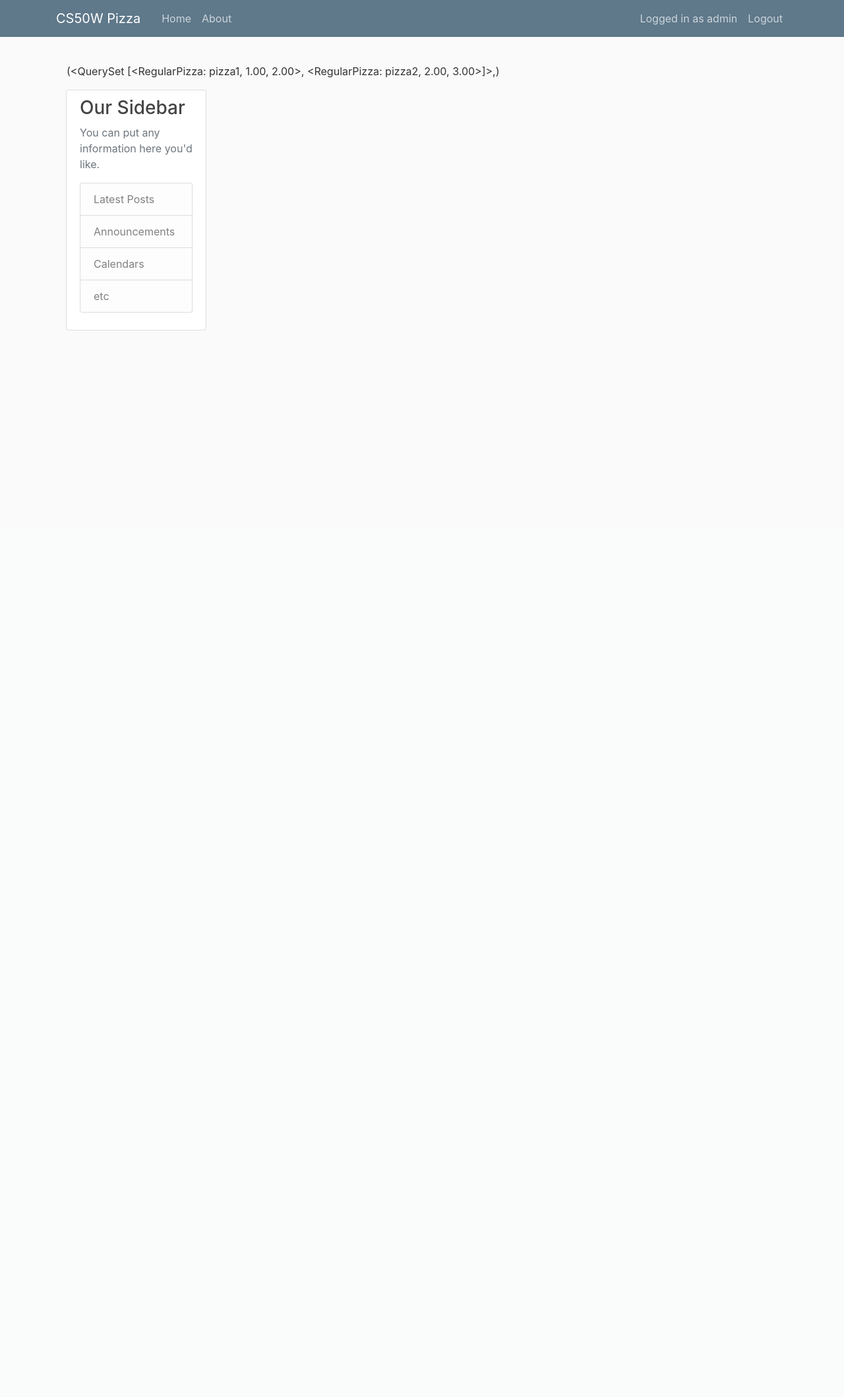
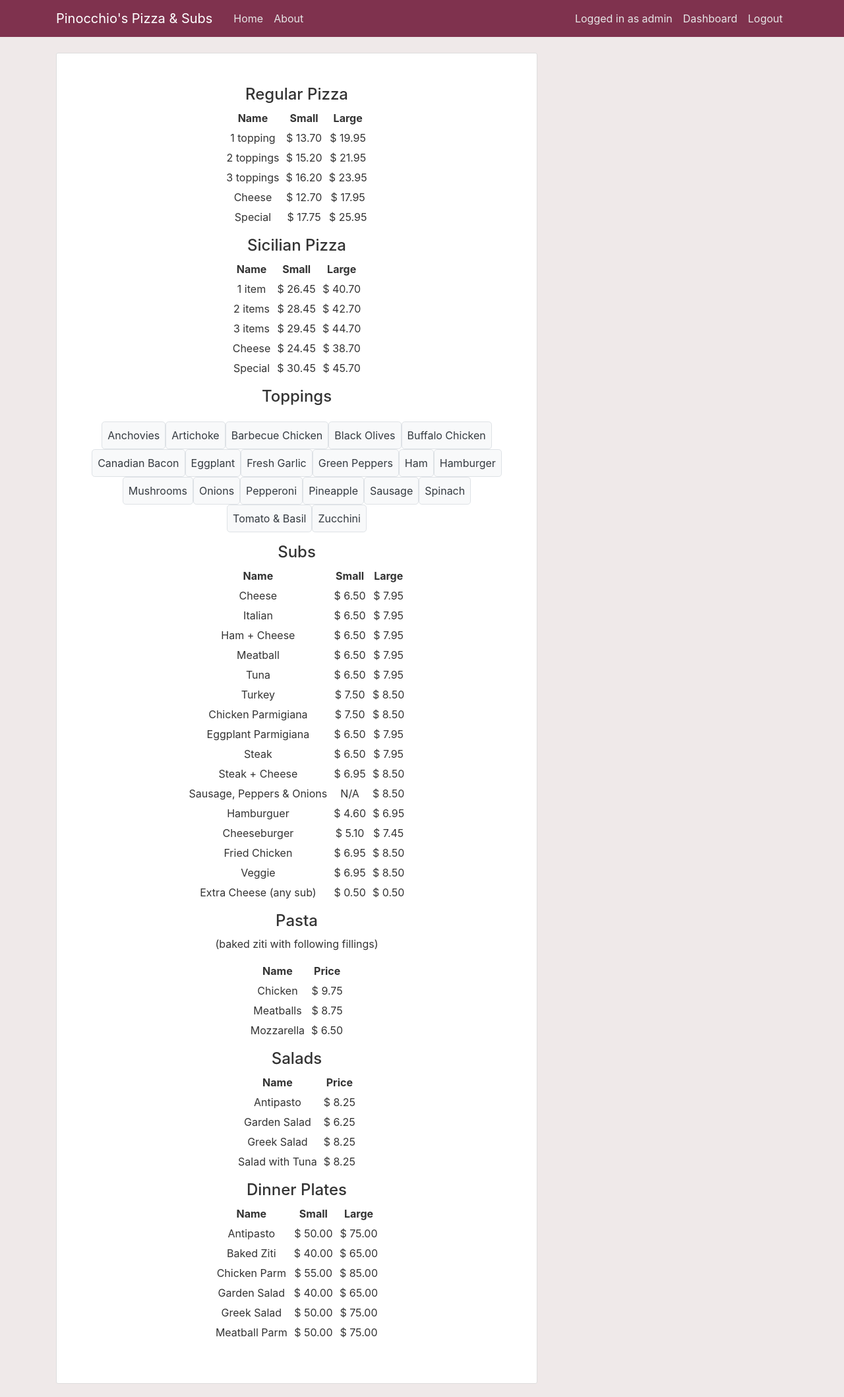
Before and after one commit to guipalazzo87/cs50w_project3, a Django app: page / in a window 1280 px wide. Shown: the whole page at 66% size. Before the commit the page ends 501 px from the top, so only its background shows below. Run offline with Django 3.2, Linux system fonts and the light colour scheme; a user stored in the database is signed in; data comes from the database, SQL or seed files in the repository; some libraries are stand-ins or nearby versions.

Commit message:
menu (display and adding) and registration
Finished 1st milestone: The homepage displays the menu, it is possible to add new itens via dashboard (Django Admin Page) and the Django Authentication Module works for user registration, login and logout.

```diff
--- a/orders/models.py
+++ b/orders/models.py
@@ -27,41 +27,41 @@ class SicilianPizza(models.Model):
         return f'{self.name}, {self.priceSmall}, {self.priceLarge}'
 
 class PizzaTopping(models.Model):
-    topping = models.CharField(max_length=50)
+    name = models.CharField(max_length=50)
 
     def __str__(self):
-        return f'{self.topping}'
+        return f'{self.name}'
 
 
 class Sub(models.Model):
-    filling = models.CharField(max_length=50)
+    name = models.CharField(max_length=50)
     priceSmall = models.DecimalField(max_digits=4,decimal_places=2,null=True,blank=True)
     priceLarge = models.DecimalField(max_digits=4,decimal_places=2,null=True,blank=True)
 
     def __str__(self):
-        return f'{self.filling}, {self.priceSmall}, {self.priceLarge}'
+        return f'{self.name}, {self.priceSmall}, {self.priceLarge}'
 
 
 class Pasta(models.Model):
-    filling = models.CharField(max_length=50)
-    price = models.DecimalField(max_digits=4,decimal_places=2,null=True)
+    name = models.CharField(max_length=50)
+    priceLarge = models.DecimalField(max_digits=4,decimal_places=2,null=True)
 
     def __str__(self):
-        return f'{self.filling}, {self.price}'
+        return f'{self.name}, {self.priceLarge}'
 
 
 class Salad(models.Model):
-    filling = models.CharField(max_length=50)
-    price = models.DecimalField(max_digits=4,decimal_places=2,null=True)
+    name = models.CharField(max_length=50)
+    priceLarge = models.DecimalField(max_digits=4,decimal_places=2,null=True)
 
     def __str__(self):
-        return f'{self.filling}, {self.price}'
+        return f'{self.name}, {self.priceLarge}'
 
 
 class DinnerPlatter(models.Model):
-    filling = models.CharField(max_length=50)
+    name = models.CharField(max_length=50)
     priceSmall = models.DecimalField(max_digits=4,decimal_places=2,null=True,blank=True)
     priceLarge = models.DecimalField(max_digits=4,decimal_places=2,null=True,blank=True)
 
     def __str__(self):
-        return f'{self.filling}, {self.priceSmall}, {self.priceLarge}'
+        return f'{self.name}, {self.priceSmall}, {self.priceLarge}'
--- a/orders/static/orders/main.css
+++ b/orders/static/orders/main.css
@@ -1,23 +1,28 @@
 body {
-  background: #fafafa;
+  background: #efe9e9;
   color: #333333;
   margin-top: 5rem;
 }
 
 h1, h2, h3, h4, h5, h6 {
-  color: #444444;
+  color: #333333;
 }
 
 ul {
   margin: 0;
 }
 
+td {
+  padding: 5px;
+  padding-bottom: 1px;
+}
+
 .bg-steel {
-  background-color: #5f788a;
+  background-color: #7f324e;
 }
 
 .site-header .navbar-nav .nav-link {
-  color: #cbd5db;
+  color: #e6e6e6;
 }
 
 .site-header .navbar-nav .nav-link:hover {
--- a/orders/templates/orders/base.html
+++ b/orders/templates/orders/base.html
@@ -12,7 +12,7 @@
     {% if title %}
         <title>{{ title }}</title>
     {% else %}
-        <title>CS50W Pizza</title>
+        <title>Pinocchio's</title>
     {% endif %}
     <!-- End title block -->
 </head>
@@ -20,7 +20,7 @@
     <header class="site-header">
       <nav class="navbar navbar-expand-md navbar-dark bg-steel fixed-top">
         <div class="container">
-          <a class="navbar-brand mr-4" href="{% url 'index' %}">CS50W Pizza</a>
+          <a class="navbar-brand mr-4" href="{% url 'index' %}">Pinocchio's Pizza & Subs</a>
           <button class="navbar-toggler" type="button" data-toggle="collapse" data-target="#navbarToggle" aria-controls="navbarToggle" aria-expanded="false" aria-label="Toggle navigation">
           <span class="navbar-toggler-icon"></span>
           </button>
@@ -34,6 +34,9 @@
               <!-- If user is authenticared, will show user name and logout -->
               {% if user.is_authenticated %}
                 <a class="nav-item nav-link" href="#">Logged in as {{ user.username}}</a>
+                {% if user.is_superuser %}
+                  <a class="nav-item nav-link" href="/admin">Dashboard</a>
+                {% endif %}
                 <a class="nav-item nav-link" href="{% url 'logout' %}">Logout</a>
               {% else %}
                 <a class="nav-item nav-link" href="{% url 'login' %}">Login</a>
@@ -62,6 +65,8 @@
           {% endblock %}
           <!-- End content block -->
         </div>
+
+        <!-- Side Bar
         <div class="col-md-4">
           <div class="content-section">
             <h3>Our Sidebar</h3>
@@ -74,6 +79,7 @@
               </ul>
             </p>
           </div>
+          -->
         </div>
       </div>
     </main>
--- a/orders/templates/orders/index.html
+++ b/orders/templates/orders/index.html
@@ -1,15 +1,165 @@
 {% extends "orders/base.html" %}
 {% block content %}
-<div class='p-3'>
+<div class='content-section p-5'>
 
-    {{ RegularPizza }}
+  <table class='table-small w-auto mx-auto text-center mb-3'>
+    <h4 class='text-center'>Regular Pizza</h4>
+    <thead class='thead-light'>
+      <tr>
+        <th>Name</th>
+        <th>Small</th>
+        <th>Large</th>
+      </tr>
+    </thead>
+    <tbody>
+        {% for i in RegularPizza %}
+      <tr>
+        <td>{{ i.name }}</td>
+        {% if i.priceSmall %}
+          <td>$ {{ i.priceSmall }}</td>
+        {% endif %}
+        {% if i.priceLarge %}
+          <td>$ {{ i.priceLarge }}</td>
+        {% endif %}
+        {% endfor %}
+      </tr>
+    </tbody>
+  </table>
+
+<table class='table-small w-auto mx-auto text-center mb-3'>
+    <h4 class='text-center'>Sicilian Pizza</h4>
+    <thead class='thead-light'>
+      <tr>
+        <th>Name</th>
+        <th>Small</th>
+        <th>Large</th>
+      </tr>
+    </thead>
+    <tbody>
+        {% for i in SicilianPizza %}
+      <tr>
+        <td>{{ i.name }}</td>
+        {% if i.priceSmall %}
+          <td>$ {{ i.priceSmall }}</td>
+        {% endif %}
+        {% if i.priceLarge %}
+          <td>$ {{ i.priceLarge }}</td>
+        {% endif %}
+        {% endfor %}
+      </tr>
+    </tbody>
+  </table>
+
+<table class='table-small w-auto mx-auto text-center mb-3'>
+    <h4 class='text-center'>Toppings</h4>
+  </table>
+
+<div class="d-flex mb-3 text-dark flex-wrap justify-content-center">
+  {% for i in Toppings %}
+    <div class="p-2 bg-light border rounded-lg justify-content hoverable">
+    {{ i.name }}
+    </div>
+  {% endfor %}
+</div>
+
+<table class='table-small w-auto mx-auto text-center mb-3'>
+    <h4 class='text-center'>Subs</h4>
+    <thead class='thead-light'>
+      <tr>
+        <th>Name</th>
+        <th>Small</th>
+        <th>Large</th>
+      </tr>
+    </thead>
+    <tbody>
+        {% for i in Sub %}
+      <tr>
+        <td>{{ i.name }}</td>
+        {% if i.priceSmall == None %}
+          <td>N/A</td>
+        {% else %}
+          <td>$ {{ i.priceSmall }}</td>
+        {% endif %}
+        {% if i.priceLarge %}
+          <td>$ {{ i.priceLarge }}</td>
+        {% endif %}
+        {% endfor %}
+      </tr>
+    </tbody>
+  </table>
+
+<table class='table-small w-auto mx-auto text-center mb-3'>
+    <h4 class='text-center'>Pasta</h4>
+    <p class='text-center'>(baked ziti with following fillings)</p>
+    <thead class='thead-light'>
+      <tr>
+        <th>Name</th>
+        <th>Price</th>
+      </tr>
+    </thead>
+    <tbody>
+        {% for i in Pasta %}
+      <tr>
+        <td>{{ i.name }}</td>
+        {% if i.priceSmall %}
+          <td>$ {{ i.priceSmall }}</td>
+        {% endif %}
+        {% if i.priceLarge %}
+          <td>$ {{ i.priceLarge }}</td>
+        {% endif %}
+        {% endfor %}
+      </tr>
+    </tbody>
+  </table>
 
 
-    {{ context }}
+<table class='table-small w-auto mx-auto text-center mb-3'>
+    <h4 class='text-center'>Salads</h4>
+    <thead class='thead-light'>
+      <tr>
+        <th>Name</th>
+        <th>Price</th>
+      </tr>
+    </thead>
+    <tbody>
+        {% for i in Salad %}
+      <tr>
+        <td>{{ i.name }}</td>
+        {% if i.priceSmall %}
+          <td>$ {{ i.priceSmall }}</td>
+        {% endif %}
+        {% if i.priceLarge %}
+          <td>$ {{ i.priceLarge }}</td>
+        {% endif %}
+        {% endfor %}
+      </tr>
+    </tbody>
+  </table>
 
-    {% for item in context %}
-      {{ item }}
-    {% endfor %}
+<table class='table-small w-auto mx-auto text-center mb-3'>
+    <h4 class='text-center'>Dinner Plates</h4>
+    <thead class='thead-light'>
+      <tr>
+        <th>Name</th>
+        <th>Small</th>
+        <th>Large</th>
+      </tr>
+    </thead>
+    <tbody>
+        {% for i in DinnerPlatter %}
+      <tr>
+        <td>{{ i.name }}</td>
+        {% if i.priceSmall %}
+          <td>$ {{ i.priceSmall }}</td>
+        {% endif %}
+        {% if i.priceLarge %}
+          <td>$ {{ i.priceLarge }}</td>
+        {% endif %}
+        {% endfor %}
+      </tr>
+    </tbody>
+  </table>
 
 
+</div>
 {% endblock content %}
--- a/orders/views.py
+++ b/orders/views.py
@@ -9,58 +9,14 @@ from .models import *
 
 @login_required
 def index(request):
-    varRegularPizza = RegularPizza.objects.all(),
-    varSicilianPizza = SicilianPizza.objects.all(),
-    varPizzaTopping = PizzaTopping.objects.all(),
-    varSub = Sub.objects.all(),
-    varPasta = Pasta.objects.all(),
-    varSalad = Salad.objects.all(),
-    varDinnerPlatter = DinnerPlatter.objects.all(),
+    context = {
+    'RegularPizza': RegularPizza.objects.order_by('name').all(),
+    'SicilianPizza': SicilianPizza.objects.order_by('name').all(),
+    'Toppings': PizzaTopping.objects.order_by('name').all(),
+    'Sub': Sub.objects.all(),
+    'Pasta': Pasta.objects.order_by('name').all(),
+    'Salad': Salad.objects.order_by('name').all(),
+    'DinnerPlatter': DinnerPlatter.objects.order_by('name').all(),
+    }
 
-    context = {
-    'RegularPizza': varRegularPizza,
-    'SicilianPizza': varSicilianPizza,
-    'Toppings': varPizzaTopping,
-    'Sub': varSub,
-    'Pasta': varPasta,
-    'Salad': varSalad,
-    'DinnerPlatter': varDinnerPlatter,
-    }
     return render(request, 'orders/index.html', context)
-
-
-
-'''
-This functions seens to reach from the database, querying for
-some input from the user, I'm not sure how, and return two itens:
-menu (with the options selected by the category) and how many
-columns are there. The columns will be used in index.html to determine
-what layout will be shown to the client
-
-The category is passed from URL in
-'''
-
-def findTable(category):
-    if category == "Regular Pizza":
-        menu=Regular_pizza.objects.all()
-        columns=3
-    elif category == "Sicilian Pizza":
-        menu=Sicilian_pizza.objects.all()
-        columns=3
-    elif category == "Toppings":
-        menu=Topping.objects.all()
-        columns=1
-    elif category == "Subs":
-        menu=Sub.objects.all()
-        columns=3
-    elif category == "Pasta":
-        menu=Pasta.objects.all()
-        columns=2
-    elif category == "Salad":
-        menu=Salad.objects.all()
-        columns=2
-    elif category == "Dinner Platters":
-        menu=Dinner_platter.objects.all()
-        columns=3
-
-    return menu,columns
--- a/pizza/settings.py
+++ b/pizza/settings.py
@@ -135,3 +135,7 @@ INTERNAL_IPS = [
     '127.0.0.1',
     # ...
 ]
+
+DEBUG_TOOLBAR_CONFIG = {
+    'SHOW_TEMPLATE_CONTEXT': True,
+}
--- a/pizza/urls.py
+++ b/pizza/urls.py
@@ -31,7 +31,7 @@ if settings.DEBUG:
         # url(r'^__debug__/', include(debug_toolbar.urls)),
 
     ] + [
-    path("admin/", admin.site.urls),
+    path("admin/", admin.site.urls, name='admin'),
     path("", include("orders.urls")),
 	path('register/', user_views.register, name='register'),
 	path('login/', auth_views.LoginView.as_view(template_name='users/login.html'), name='login'),
--- a/users/templates/users/register.html
+++ b/users/templates/users/register.html
@@ -14,7 +14,7 @@
         </form>
         <div class="border-top pt-3">
             <small class="text-muted">
-                already have an account? <a class="ml-2" href="#">Sign In</a>
+                already have an account? <a class="ml-2" href="{% url 'login' %}">Sign In</a>
             </small>
         </div>
     </div>
```
Also changed, not shown: db.sqlite3, orders/migrations/0013_auto_20200430_2108.py (added), orders/migrations/0014_auto_20200430_2112.py (added), users/templates/users/login.html (indentation only).
